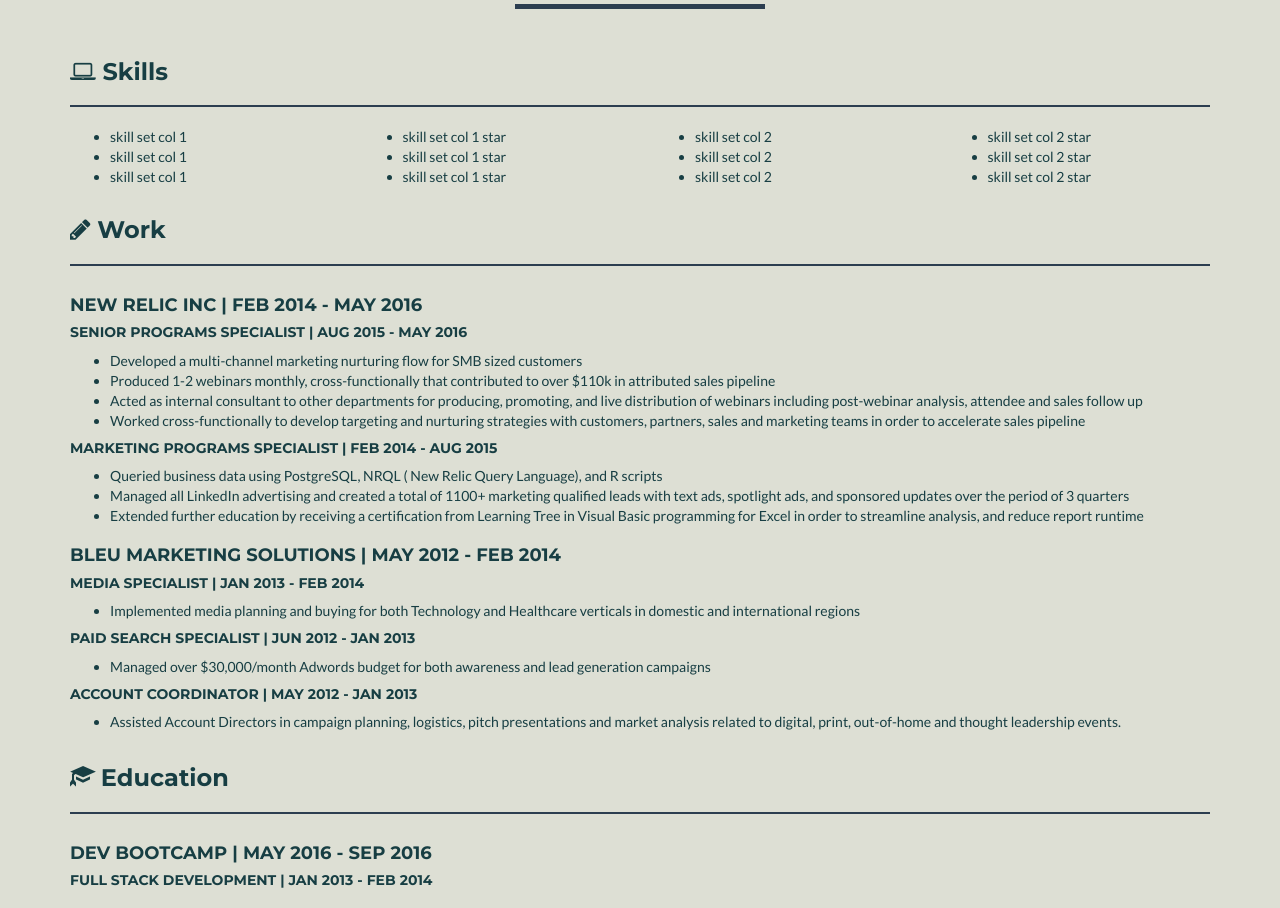
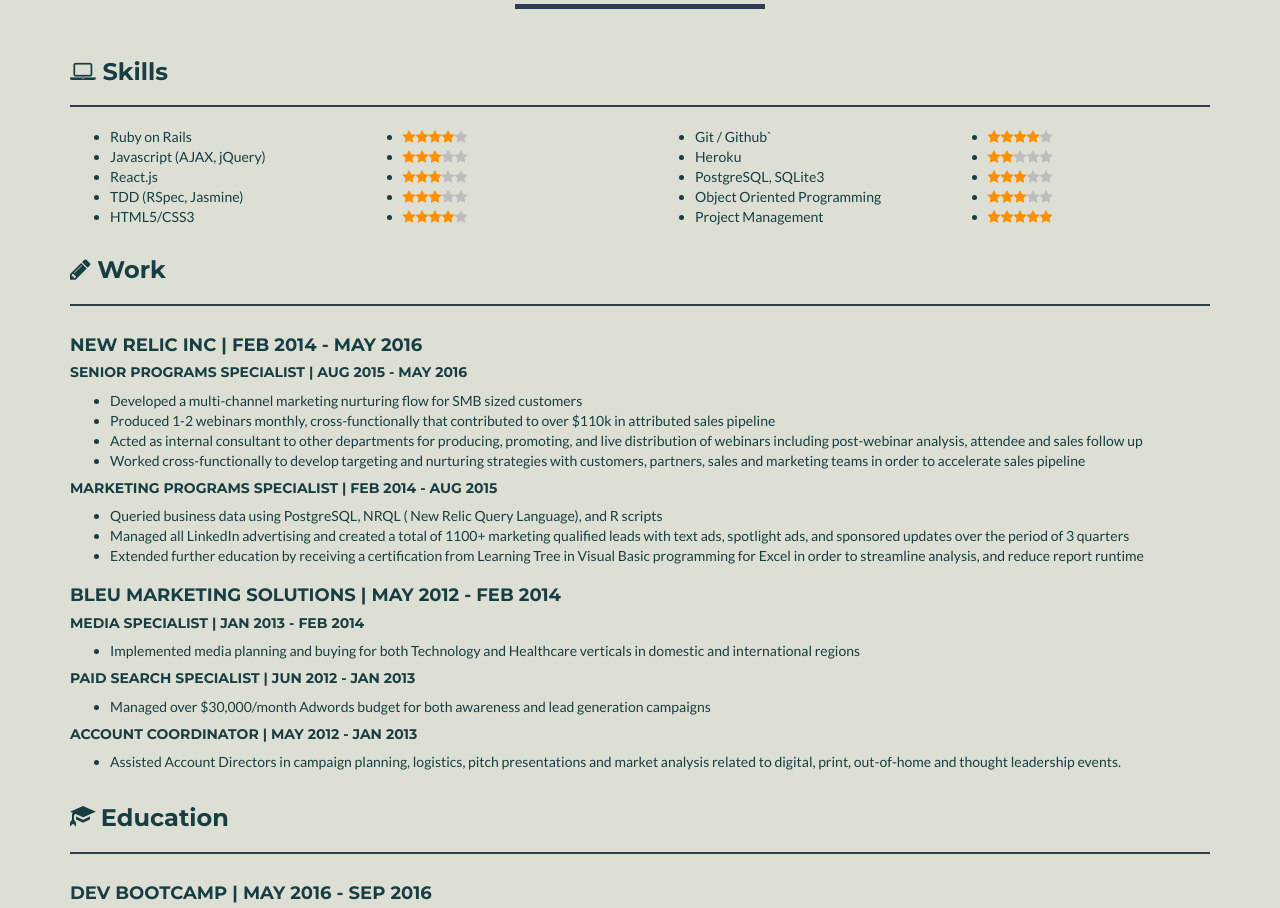
Before and after one commit to p-duke/p-duke.github.io, a React (Create React App) app in the folder personal-site/: page / in a window 1280 px wide. Shown: the part 2780-3688 px from the top of the page. Built offline with nearby package versions, Linux system fonts and the light colour scheme.

Commit message:
finished content in skills section

```diff
--- a/personal-site/src/Experience.js
+++ b/personal-site/src/Experience.js
@@ -20,31 +20,109 @@
               <div className="row">
                 <div className="col-xs-6 col-sm-3">
                 <ul>
-                  <li>skill set col 1</li>
-                  <li>skill set col 1</li>
-                  <li>skill set col 1</li>
+                  <li>Ruby on Rails</li>
+                  <li>Javascript (AJAX, jQuery)</li>
+                  <li>React.js</li>
+                  <li>TDD (RSpec, Jasmine)</li>
+                  <li>HTML5/CSS3</li>
                 </ul>
                 </div>
                 <div className="col-xs-6 col-sm-3">
                 <ul>
-                  <li>skill set col 1 star</li>
-                  <li>skill set col 1 star</li>
-                  <li>skill set col 1 star</li>
+                {/* Ruby on Rails */}
+                  <li>
+                    <i className="fa fa-star no-bullets gold-star"></i>
+                    <i className="fa fa-star no-bullets gold-star"></i>
+                    <i className="fa fa-star no-bullets gold-star"></i>
+                    <i className="fa fa-star no-bullets gold-star"></i>
+                    <i className="fa fa-star grey-star no-bullets "></i>
+                  </li>
+                  {/* Javascript */}
+                  <li>
+                    <i className="fa fa-star no-bullets gold-star"></i>
+                    <i className="fa fa-star no-bullets gold-star"></i>
+                    <i className="fa fa-star no-bullets gold-star"></i>
+                    <i className="fa fa-star no-bullets grey-star"></i>
+                    <i className="fa fa-star grey-star no-bullets "></i>
+                  </li>
+                  {/* React.js */}
+                  <li>
+                    <i className="fa fa-star no-bullets gold-star"></i>
+                    <i className="fa fa-star no-bullets gold-star"></i>
+                    <i className="fa fa-star no-bullets gold-star"></i>
+                    <i className="fa fa-star no-bullets grey-star"></i>
+                    <i className="fa fa-star grey-star no-bullets "></i>
+                  </li>
+                  {/* TDD */}
+                  <li>
+                    <i className="fa fa-star no-bullets gold-star"></i>
+                    <i className="fa fa-star no-bullets gold-star"></i>
+                    <i className="fa fa-star no-bullets gold-star"></i>
+                    <i className="fa fa-star no-bullets grey-star"></i>
+                    <i className="fa fa-star grey-star no-bullets "></i>
+                  </li>
+                  {/* HTML5 */}
+                  <li>
+                    <i className="fa fa-star no-bullets gold-star"></i>
+                    <i className="fa fa-star no-bullets gold-star"></i>
+                    <i className="fa fa-star no-bullets gold-star"></i>
+                    <i className="fa fa-star no-bullets gold-star"></i>
+                    <i className="fa fa-star grey-star no-bullets "></i>
+                  </li>
                 </ul>
                 </div>
                 <div className="clearfix visible-xs-block"></div>
                 <div className="col-xs-6 col-sm-3">
                 <ul>
-                  <li>skill set col 2</li>
-                  <li>skill set col 2</li>
-                  <li>skill set col 2</li>
+                <li>Git / Github`</li>
+                <li>Heroku</li>
+                <li>PostgreSQL, SQLite3</li>
+                <li>Object Oriented Programming</li>
+                <li>Project Management</li>
                 </ul>
                 </div>
                 <div className="col-xs-6 col-sm-3">
                 <ul>
-                  <li>skill set col 2 star</li>
-                  <li>skill set col 2 star</li>
-                  <li>skill set col 2 star</li>
+                {/* Git */}
+                  <li>
+                    <i className="fa fa-star no-bullets gold-star"></i>
+                    <i className="fa fa-star no-bullets gold-star"></i>
+                    <i className="fa fa-star no-bullets gold-star"></i>
+                    <i className="fa fa-star no-bullets gold-star"></i>
+                    <i className="fa fa-star grey-star no-bullets "></i>
+                  </li>
+                  {/* Heroku */}
+                  <li>
+                    <i className="fa fa-star no-bullets gold-star"></i>
+                    <i className="fa fa-star no-bullets gold-star"></i>
+                    <i className="fa fa-star no-bullets grey-star"></i>
+                    <i className="fa fa-star no-bullets grey-star"></i>
+                    <i className="fa fa-star grey-star no-bullets "></i>
+                  </li>
+                  {/* PostgreSQL */}
+                  <li>
+                    <i className="fa fa-star no-bullets gold-star"></i>
+                    <i className="fa fa-star no-bullets gold-star"></i>
+                    <i className="fa fa-star no-bullets gold-star"></i>
+                    <i className="fa fa-star no-bullets grey-star"></i>
+                    <i className="fa fa-star grey-star no-bullets "></i>
+                  </li>
+                  {/* OOP */}
+                  <li>
+                    <i className="fa fa-star no-bullets gold-star"></i>
+                    <i className="fa fa-star no-bullets gold-star"></i>
+                    <i className="fa fa-star no-bullets gold-star"></i>
+                    <i className="fa fa-star no-bullets grey-star"></i>
+                    <i className="fa fa-star grey-star no-bullets "></i>
+                  </li>
+                  {/* Project Management */}
+                  <li>
+                    <i className="fa fa-star no-bullets gold-star"></i>
+                    <i className="fa fa-star no-bullets gold-star"></i>
+                    <i className="fa fa-star no-bullets gold-star"></i>
+                    <i className="fa fa-star no-bullets gold-star"></i>
+                    <i className="fa fa-star gold-star no-bullets "></i>
+                  </li>
                 </ul>
                 </div>
               </div>
--- a/personal-site/src/index.css
+++ b/personal-site/src/index.css
@@ -128,6 +128,14 @@
       color: #fff;
       text-align: center;
       background: rgba(0,0,0,0.4);
+    }
+
+    .gold-star {
+      color: #ff8f00;
+    }
+
+    .grey-star {
+      color: #bdbdbd;
     }
 
 
```
